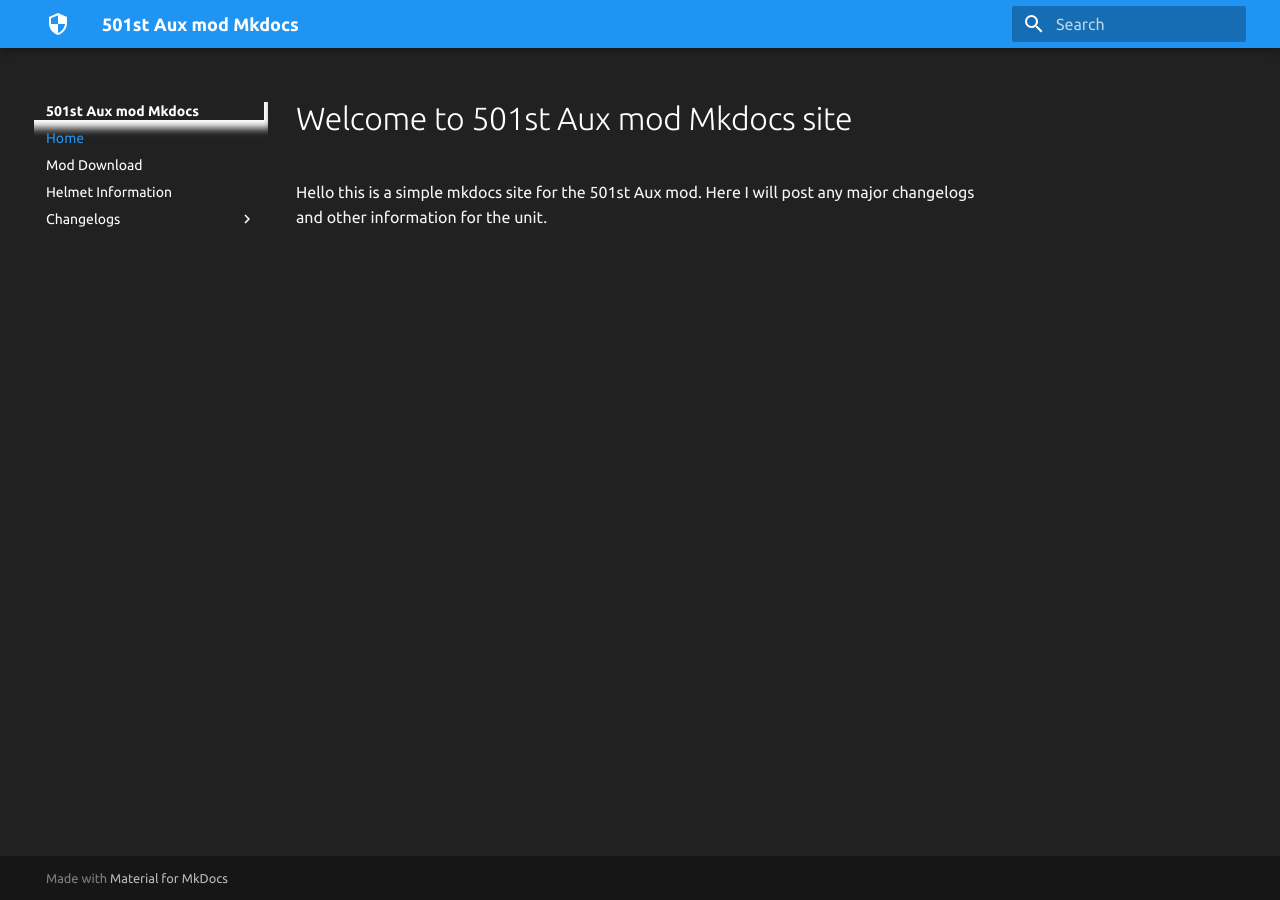
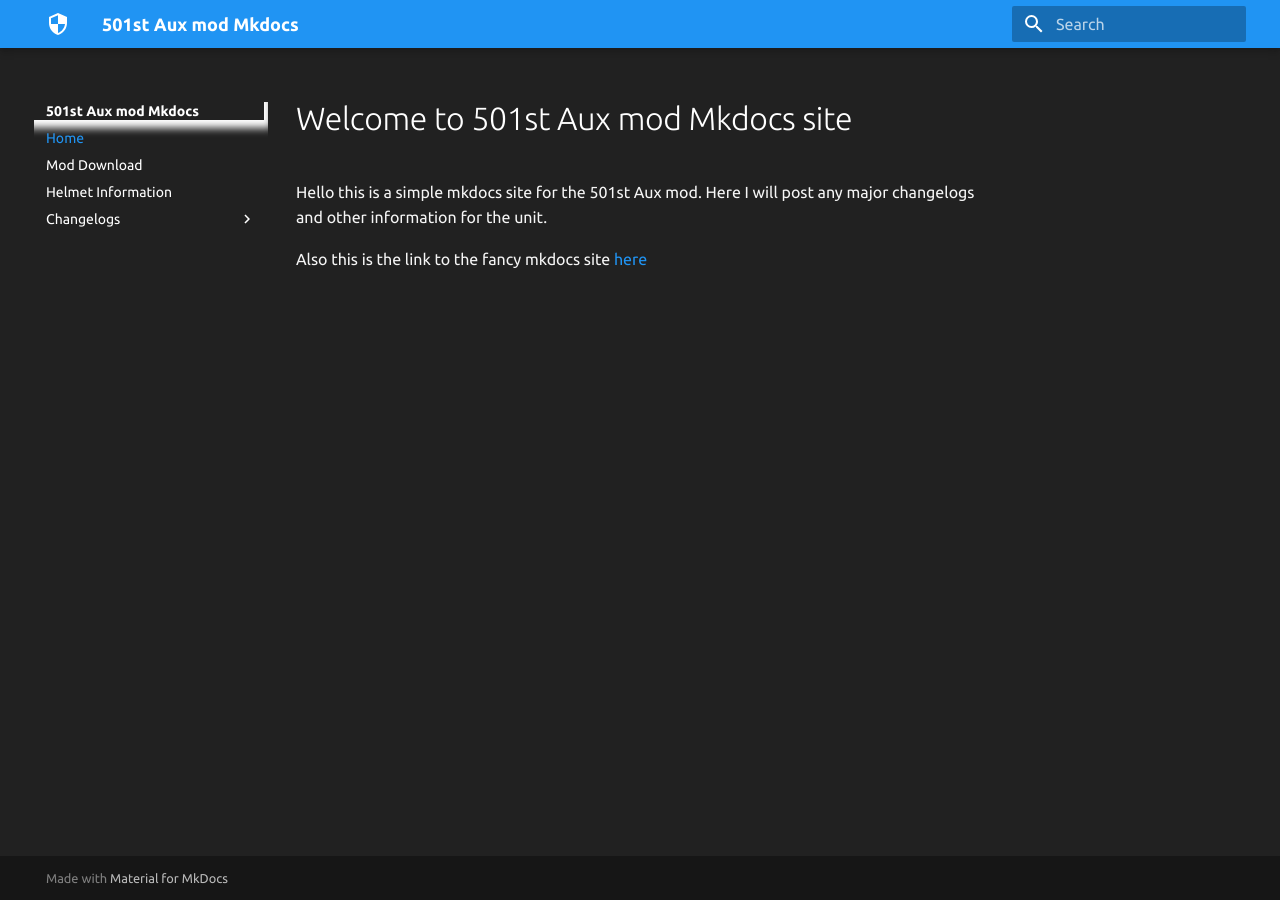
Before and after one commit to bfp4f360/aux-mkdocs, an MkDocs documentation site: the page built from docs/index.md, in a window 1280 px wide. Built offline with MkDocs 1.6.1 and Material for MkDocs 9.7.7, drawn with Linux system fonts in a browser that asks for light colours.

Commit message:
added self link

```diff
--- a/docs/index.md
+++ b/docs/index.md
@@ -1,3 +1,5 @@
 # Welcome to 501st Aux mod Mkdocs site
 
 Hello this is a simple mkdocs site for the 501st Aux mod. Here I will post any major changelogs and other information for the unit.
+
+Also this is the link to the fancy mkdocs site [here](https://aux-mkdocs.readthedocs.io/en/latest/)
```
